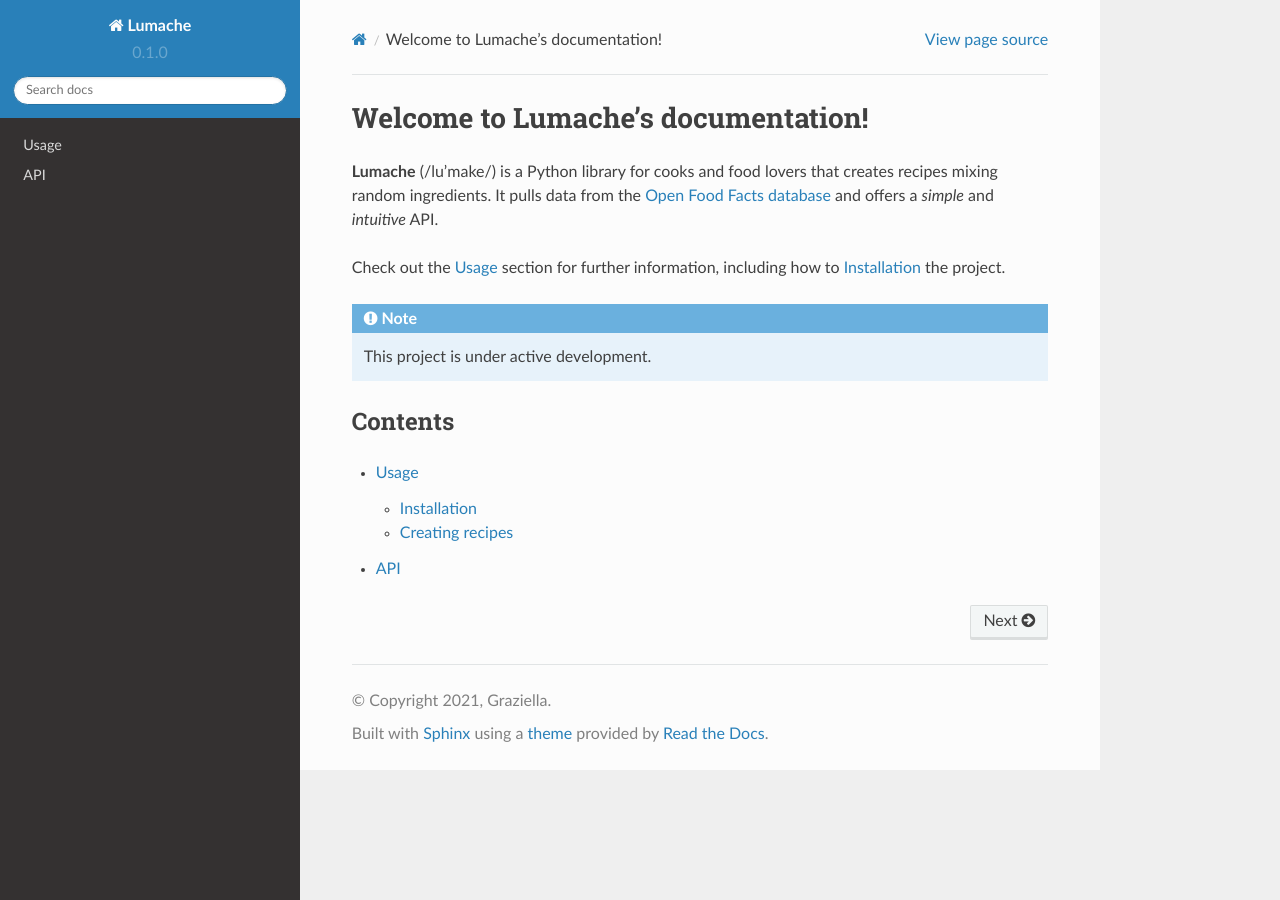
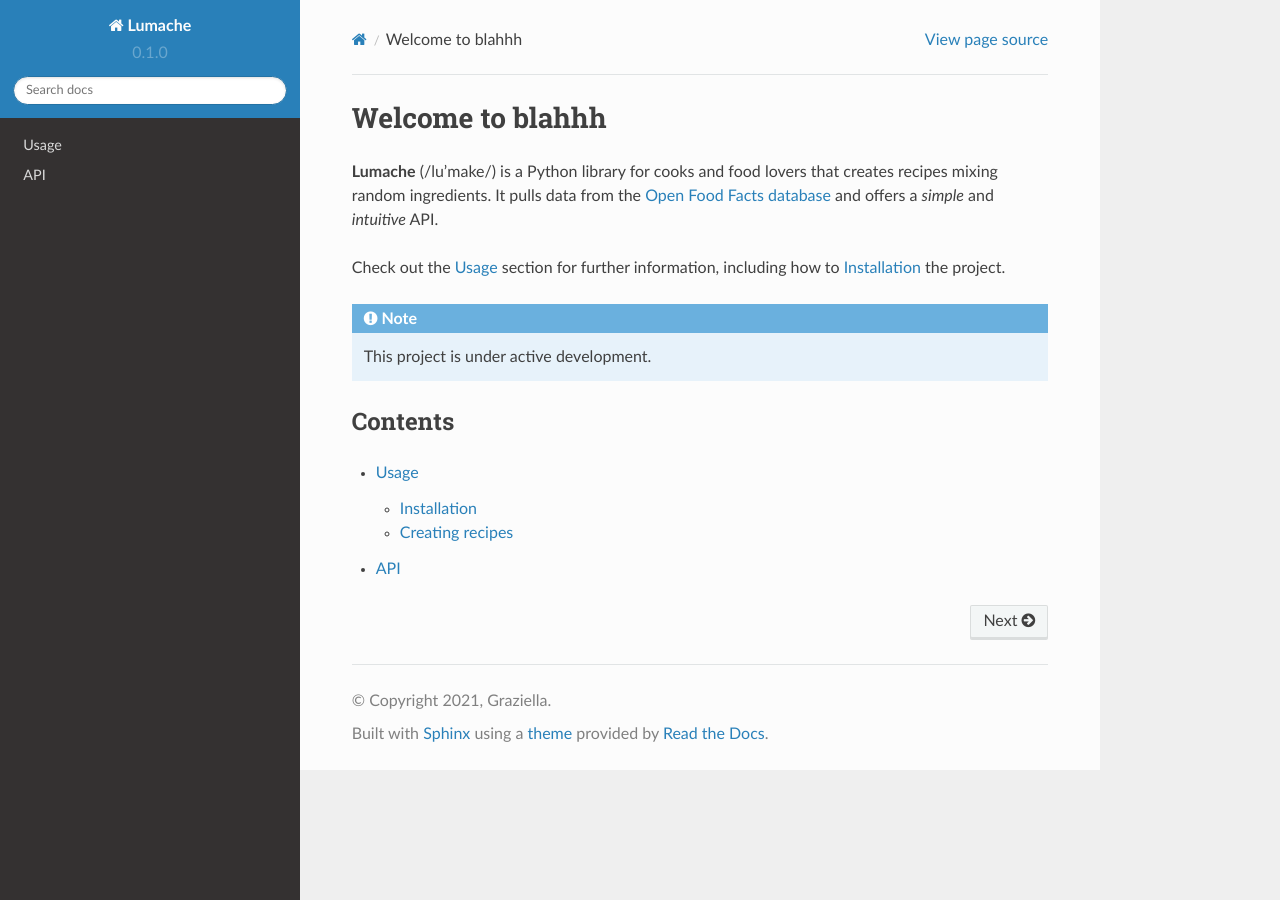
Before and after one commit to doniks/rtdtut, a Sphinx documentation site: the page built from docs/source/index.rst, in a window 1280 px wide. Built offline with Sphinx 7.4.7 and the Read the Docs theme 2.0.0, drawn with Linux system fonts in a browser that asks for light colours.

Commit message:
Update index.rst

```diff
--- a/docs/source/index.rst
+++ b/docs/source/index.rst
@@ -1,4 +1,4 @@
-Welcome to Lumache's documentation!
+Welcome to blahhh
 ===================================
 
 **Lumache** (/lu'make/) is a Python library for cooks and food lovers
```
